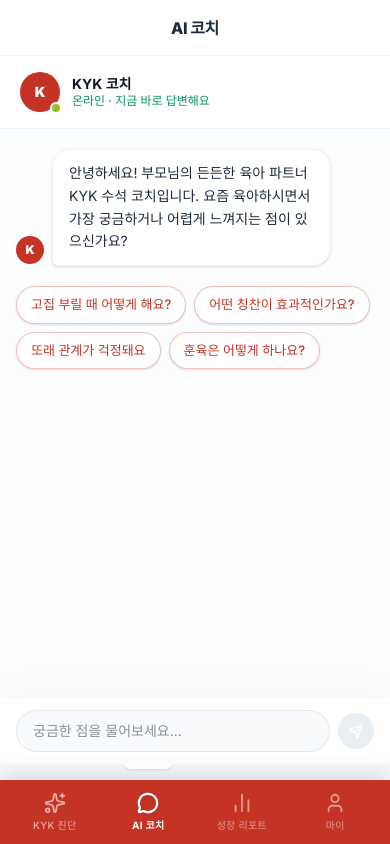
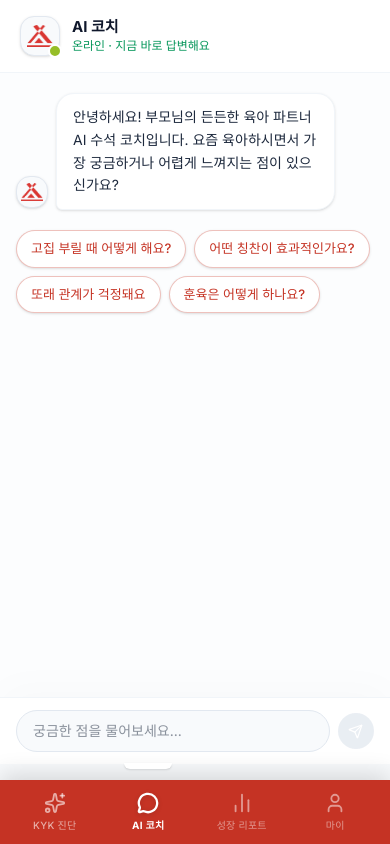
Before and after one commit to Connecto-wyw/AI-KYK, a Next.js app: page /kyk/coach in a window 390 px wide. Built offline with nearby package versions, Linux system fonts and the light colour scheme; no server answers.

Commit message:
모바일 페이지 UI 수정4

```diff
--- a/src/app/kyk/coach/page.tsx
+++ b/src/app/kyk/coach/page.tsx
@@ -34,13 +34,6 @@ export default async function CoachPage() {
 
   return (
     <div className="flex flex-col h-[100dvh] bg-slate-50 lg:bg-white overflow-hidden relative pb-[80px] lg:pb-8">
-      {/* Mobile Top Header */}
-      <div className="lg:hidden flex items-center justify-center h-14 bg-white border-b border-slate-100 shrink-0 sticky top-0 z-20">
-        <h1 className="text-[16px] font-extrabold text-slate-800 tracking-tight">
-          AI 코치
-        </h1>
-      </div>
-
       <div className="w-full max-w-2xl mx-auto h-full flex flex-col flex-1 lg:pt-8 lg:px-4">
         {/* PC Top Header */}
         <h1 className="hidden lg:block text-base font-bold text-slate-400 mb-4 px-2 tracking-tight">
--- a/src/components/AI/CoachChat.tsx
+++ b/src/components/AI/CoachChat.tsx
@@ -28,7 +28,7 @@ export function CoachChat({ profile, concern, kidId, isUntested }: CoachChatProp
   const messagesEndRef = useRef<HTMLDivElement>(null)
 
   const initialMessage = isUntested
-    ? `안녕하세요! 부모님의 든든한 육아 파트너 KYK 수석 코치입니다. 요즘 육아하시면서 가장 궁금하거나 어렵게 느껴지는 점이 있으신가요?`
+    ? `안녕하세요! 부모님의 든든한 육아 파트너 AI 수석 코치입니다. 요즘 육아하시면서 가장 궁금하거나 어렵게 느껴지는 점이 있으신가요?`
     : `${profile.title} 유형 아이들은 독특한 강점이 있어요. 요즘 육아하면서 가장 어렵게 느껴지는 순간이 언제인가요?`
 
   const { messages, sendMessage, status } = useChat({
@@ -85,13 +85,13 @@ export function CoachChat({ profile, concern, kidId, isUntested }: CoachChatProp
       {/* Header */}
       <div className="flex items-center gap-3 px-5 py-4 border-b border-slate-100 bg-white">
         <div className="relative shrink-0">
-          <div className="w-10 h-10 rounded-full bg-brand-red1 flex items-center justify-center text-white font-black text-sm">
-            K
+          <div className="w-10 h-10 rounded-[14px] bg-slate-50 border border-slate-200 flex items-center justify-center overflow-hidden p-1.5 shadow-sm">
+            <img src="/symbol.png" alt="AI 코치" className="w-full h-full object-contain" />
           </div>
-          <span className="absolute -bottom-0.5 -right-0.5 w-3 h-3 rounded-full bg-brand-yellowgreen border-2 border-white" />
+          <span className="absolute -bottom-0.5 -right-0.5 w-3.5 h-3.5 rounded-full bg-brand-yellowgreen border-2 border-white" />
         </div>
         <div>
-          <p className="font-bold text-slate-900 text-sm leading-tight">KYK 코치</p>
+          <p className="font-bold text-slate-900 text-[15px] leading-tight mb-0.5">AI 코치</p>
           <p className="text-xs text-brand-forestgreen font-medium">온라인 · 지금 바로 답변해요</p>
         </div>
       </div>
@@ -105,8 +105,8 @@ export function CoachChat({ profile, concern, kidId, isUntested }: CoachChatProp
           return (
             <div key={m.id} className={`flex items-end gap-2 ${isUser ? 'justify-end' : 'justify-start'}`}>
               {!isUser && (
-                <div className="w-7 h-7 rounded-full bg-brand-red1 flex items-center justify-center text-white font-black text-xs shrink-0 mb-0.5">
-                  K
+                <div className="w-8 h-8 rounded-xl bg-slate-50 border border-slate-200 flex items-center justify-center overflow-hidden shrink-0 mb-0.5 p-1 shadow-sm">
+                  <img src="/symbol.png" alt="AI 코치" className="w-full h-full object-contain" />
                 </div>
               )}
               <div
@@ -125,8 +125,8 @@ export function CoachChat({ profile, concern, kidId, isUntested }: CoachChatProp
         {/* Typing indicator */}
         {isStreaming && (
           <div className="flex items-end gap-2 justify-start">
-            <div className="w-7 h-7 rounded-full bg-brand-red1 flex items-center justify-center text-white font-black text-xs shrink-0">
-              K
+            <div className="w-8 h-8 rounded-xl bg-slate-50 border border-slate-200 flex items-center justify-center overflow-hidden shrink-0 p-1 shadow-sm">
+              <img src="/symbol.png" alt="AI 코치" className="w-full h-full object-contain" />
             </div>
             <div className="bg-white border border-slate-100 rounded-2xl rounded-bl-sm px-4 py-3 shadow-sm">
               <span className="inline-flex gap-1 items-center h-4">
```
